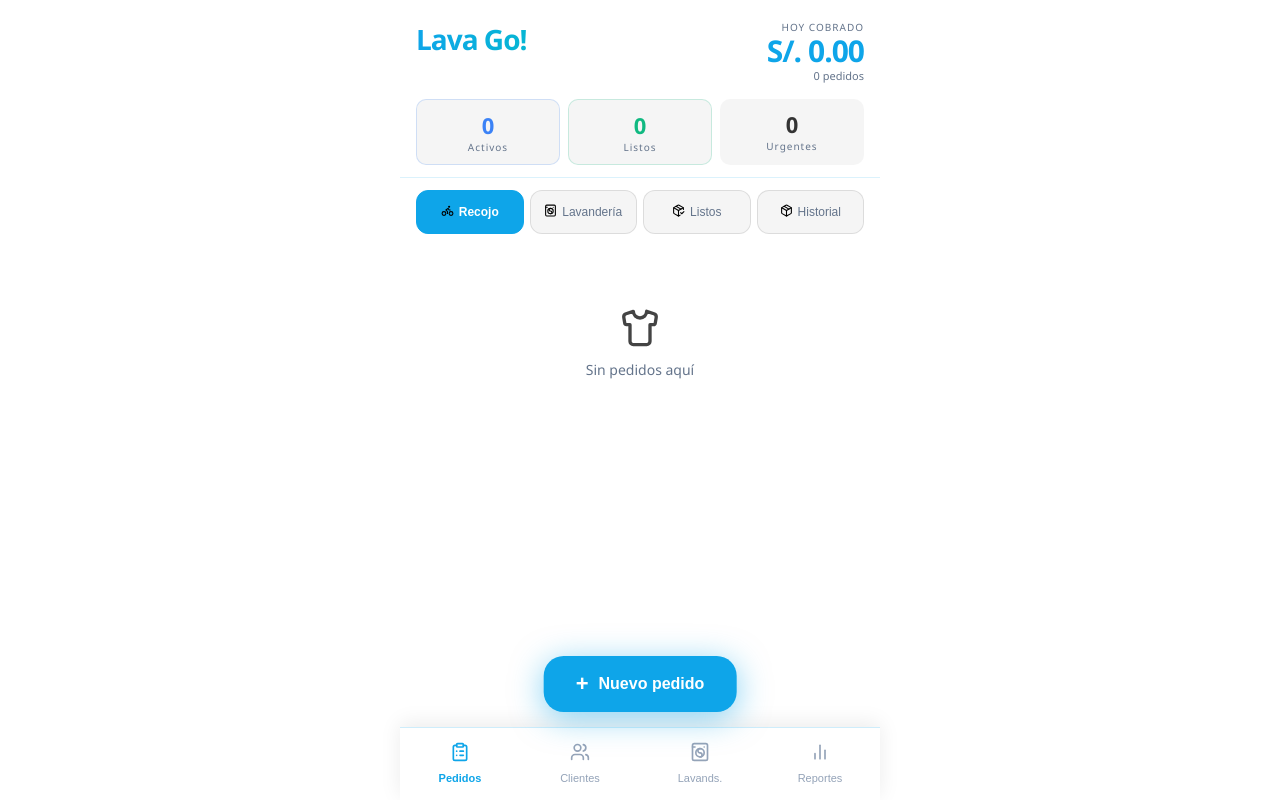
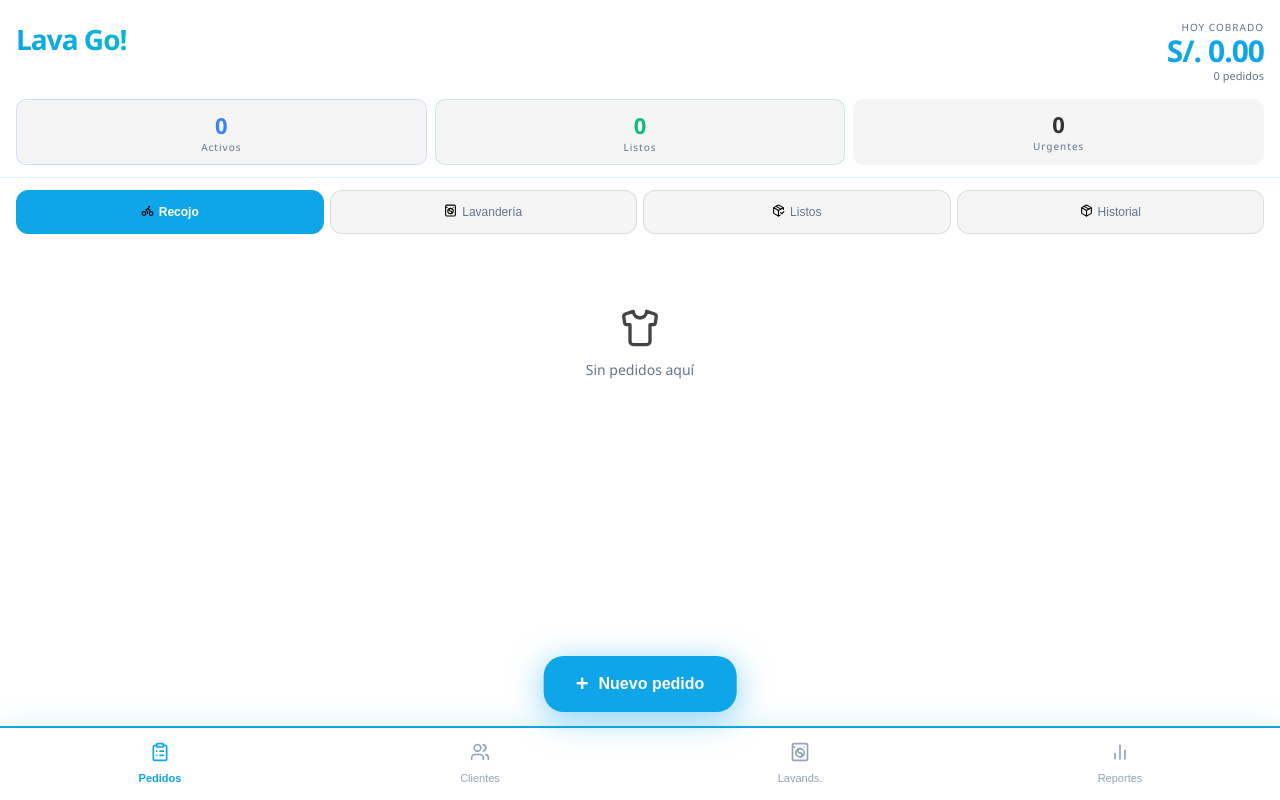
Before and after one commit to jesusmcortez553-crypto/MC-LAUNDRY, a React (Vite) app: page / in a window 1280 px wide. Built offline with nearby package versions, Linux system fonts and the light colour scheme.

Commit message:
Update App.jsx

```diff
--- a/src/App.jsx
+++ b/src/App.jsx
@@ -284,7 +284,7 @@ export default function MCLaundry() {
   const clienteDirDetalle = directorio.find(d => d.id === clienteDirActivo);
 
   return (
-    <div style={{ minHeight: "100vh", background: "#ffffff", fontFamily: "'DM Sans','Segoe UI',sans-serif", color: "#0f172a", maxWidth: 480, margin: "0 auto", paddingBottom: 90 }}>
+    <div style={{ minHeight: "100vh", background: "#ffffff", fontFamily: "'DM Sans','Segoe UI',sans-serif", color: "#0f172a", width: "100%", paddingBottom: 90, overflowX: "hidden" }}>
 
       {/* Toast */}
       {alertas.map((a, i) => (
@@ -1319,7 +1319,7 @@ export default function MCLaundry() {
       )}
 
       {/* ══ BOTTOM NAV ══ */}
-      <div style={{ position: "fixed", bottom: 0, left: "50%", transform: "translateX(-50%)", width: "100%", maxWidth: 480, background: "rgba(255,255,255,0.97)", borderTop: "0.5px solid rgba(14,165,233,0.2)", boxShadow: "0 -4px 20px rgba(0,0,0,0.08)", display: "flex", zIndex: 40 }}>
+      <div style={{ position: "fixed", bottom: 0, left: 0, right: 0, width: "100%", background: "rgba(255,255,255,0.97)", borderTop: "2px solid #0ea5e9", boxShadow: "0 -4px 24px rgba(14,165,233,0.12)", display: "flex", zIndex: 40 }}>
         {[
           { key: "dashboard",   icon: <ClipboardList size={20} />, label: "Pedidos",   badge: urgentes.length },
           { key: "directorio",  icon: <Users size={20} />,          label: "Clientes",  badge: 0 },
```
